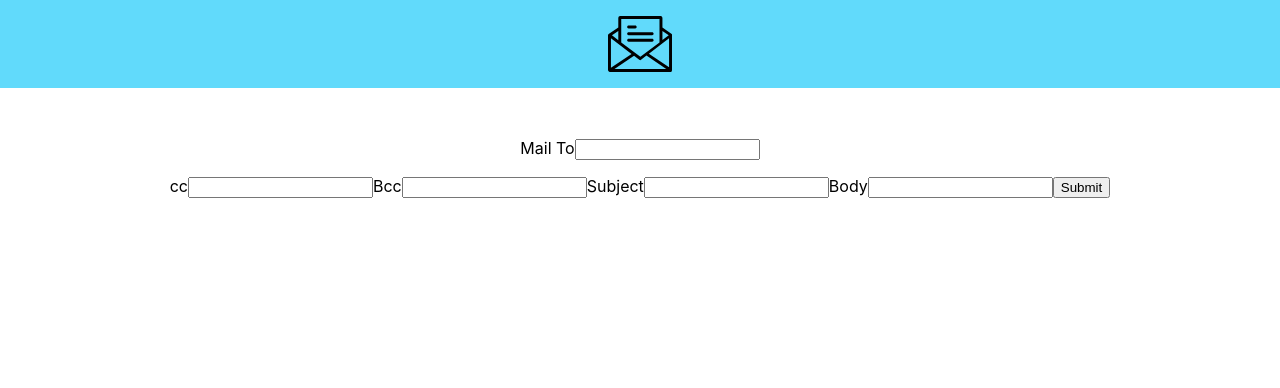
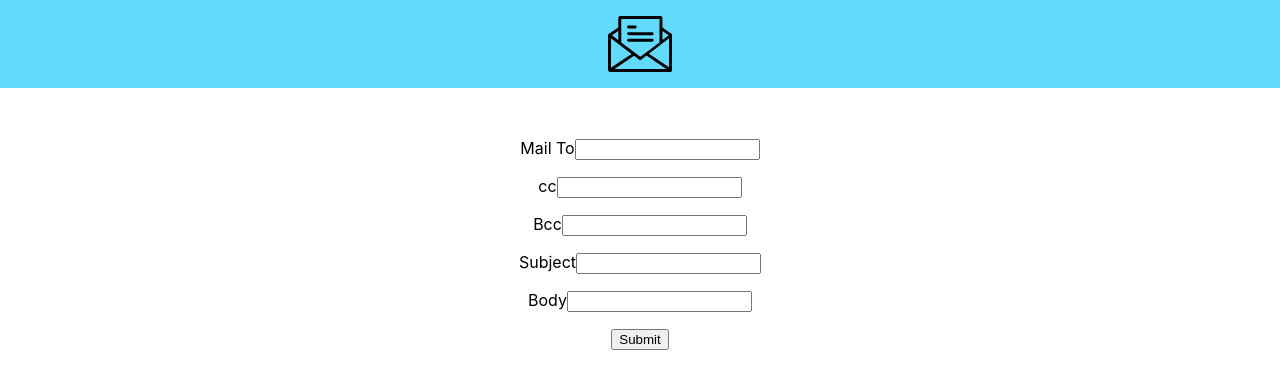
Before and after one commit to cgruppioni/email-template-builder, a React (Create React App) app: page / in a window 1280 px wide. Shown: the top 388 px of the page. Built offline with nearby package versions, Linux system fonts and the light colour scheme.

Commit message:
Add p tag around each form element

```diff
--- a/src/TemplateForm/index.tsx
+++ b/src/TemplateForm/index.tsx
@@ -43,6 +43,7 @@ export const TemplateForm = () => {
             <div>{formik.errors.mailTo}</div>
           ) : null}
         </p>
+        <p>
           <label htmlFor="cc">cc</label>
           <input
             id="cc"
@@ -55,6 +56,8 @@ export const TemplateForm = () => {
           {formik.touched.cc && formik.errors.cc ? (
             <div>{formik.errors.cc}</div>
           ) : null}
+        </p>
+        <p>
           <label htmlFor="bcc">Bcc</label>
           <input
             id="bcc"
@@ -67,6 +70,8 @@ export const TemplateForm = () => {
           {formik.touched.bcc && formik.errors.bcc ? (
             <div>{formik.errors.bcc}</div>
           ) : null}
+        </p>
+        <p>
           <label htmlFor="subject">Subject</label>
           <input
             id="subject"
@@ -79,6 +84,8 @@ export const TemplateForm = () => {
           {formik.touched.subject && formik.errors.subject ? (
             <div>{formik.errors.subject}</div>
           ) : null}
+        </p>
+        <p>
           <label htmlFor="body">Body</label>
           <input
             id="body"
@@ -91,6 +98,7 @@ export const TemplateForm = () => {
           {formik.touched.body && formik.errors.body ? (
             <div>{formik.errors.body}</div>
           ) : null}
+        </p>
         <button type="submit">Submit</button>
       </form>
       <p>{formResponse}</p>
```
Lines whose indentation alone changed are shown as unchanged.
